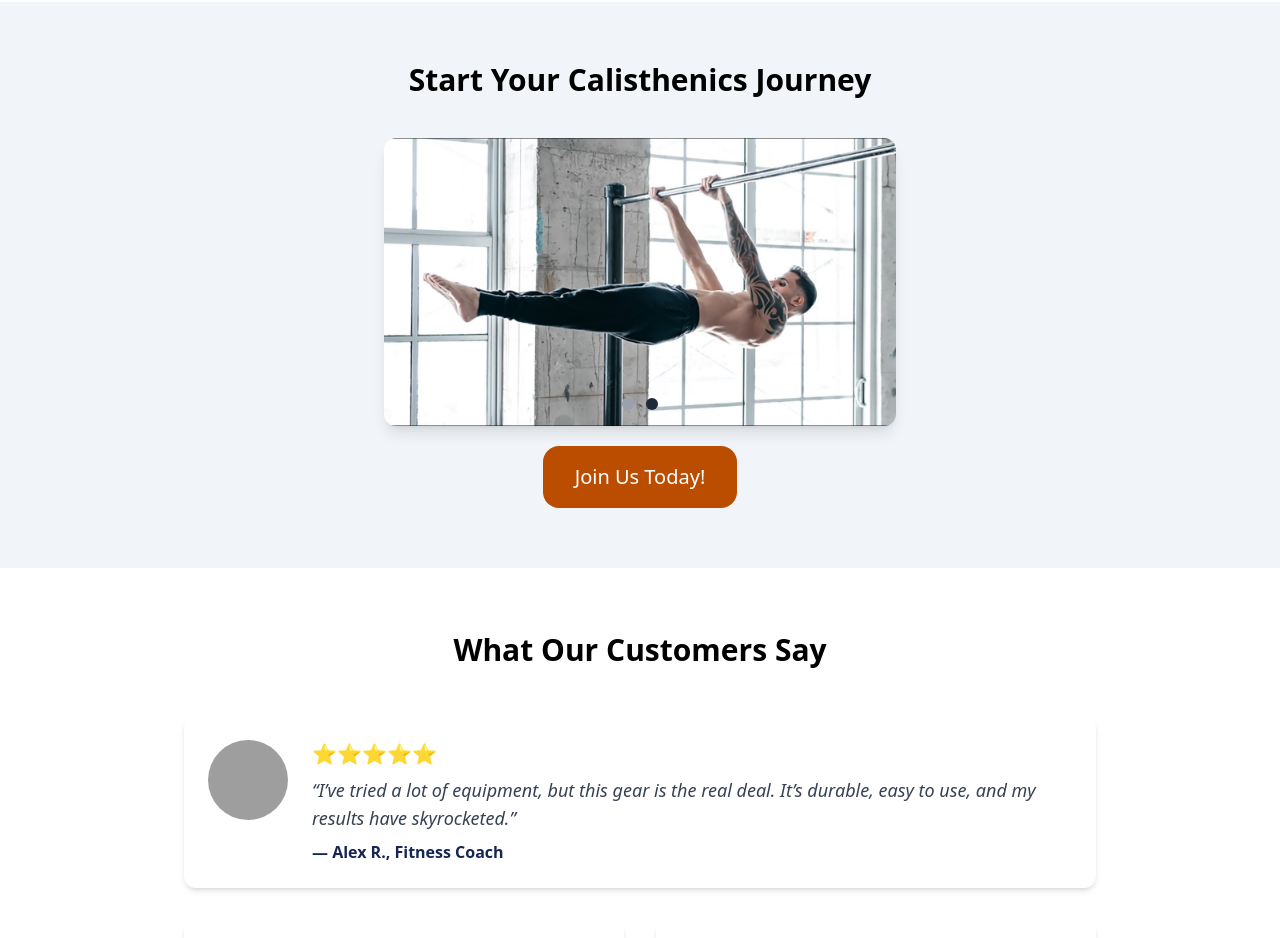
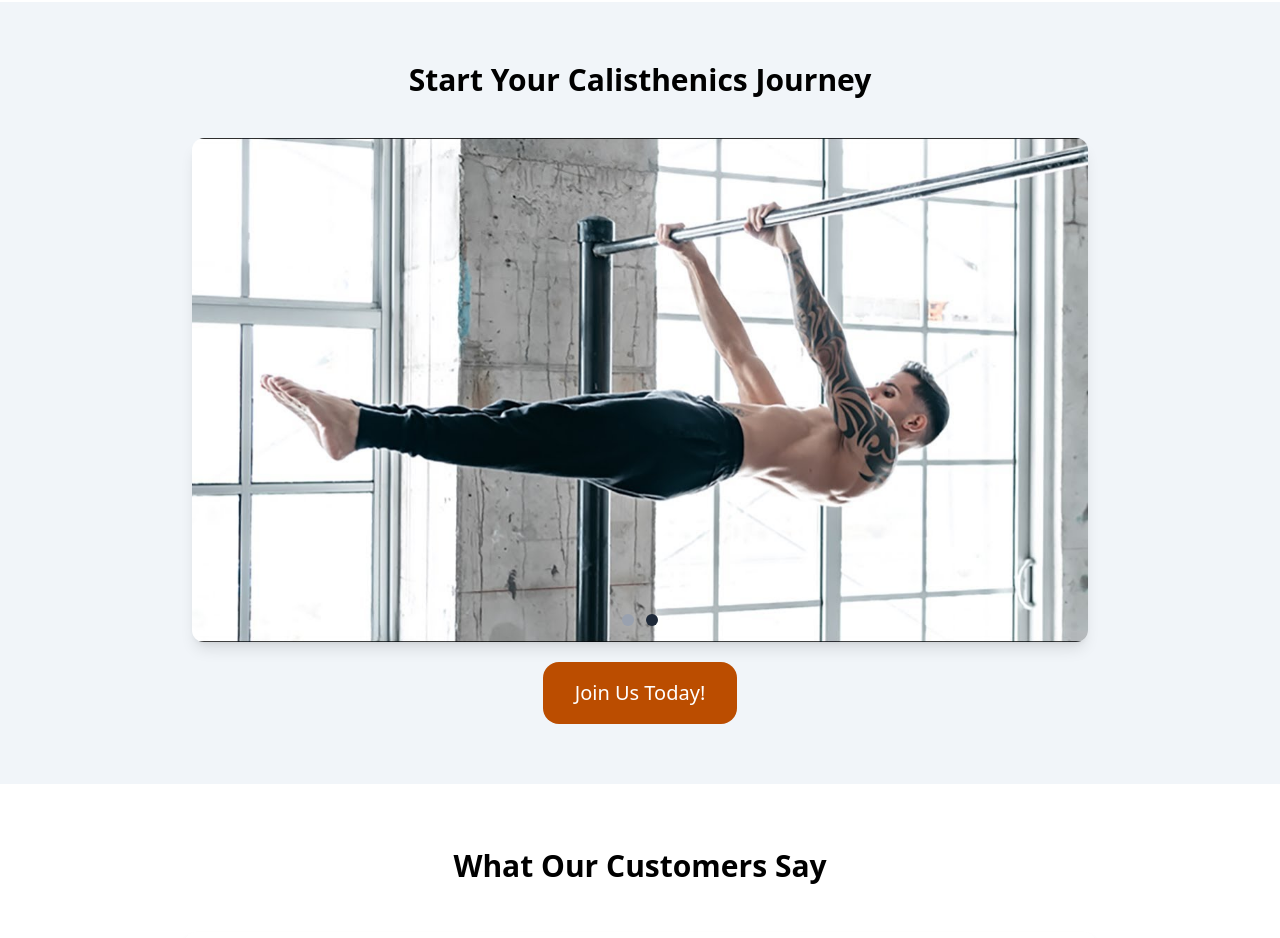
Before and after one commit to laggerboy/TLE-final-assignment, a website: page pages/index.html in a window 1280 px wide. Shown: the part 2220-3158 px from the top of the page. Drawn offline with Linux system fonts and the light colour scheme; grey boxes are pictures that could not be loaded.

Commit message:
fixed padding for programs section under home page

```diff
--- a/pages/index.html
+++ b/pages/index.html
@@ -253,7 +253,7 @@
       <h2 class="text-center text-3xl font-bold pb-10">
         Start Your Calisthenics Journey
       </h2>
-      <div class="responsive-padding relative w-full h-full">
+      <div class="relative w-full h-full">
         <div
           id="carouselSlides"
           class="relative flex w-full h-full overflow-hidden rounded-xl shadow-lg"
```
Also changed, not shown: src/output.css.
